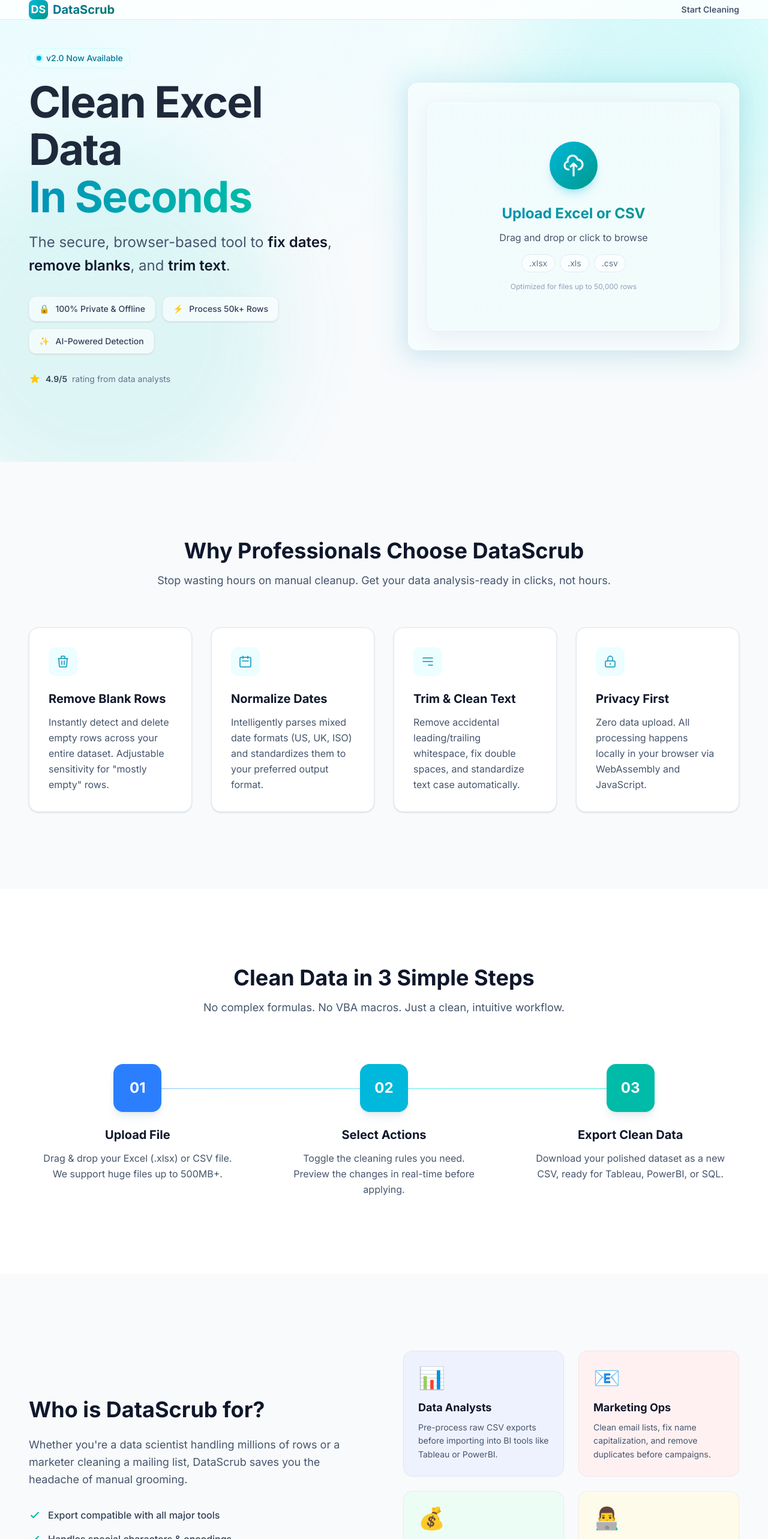
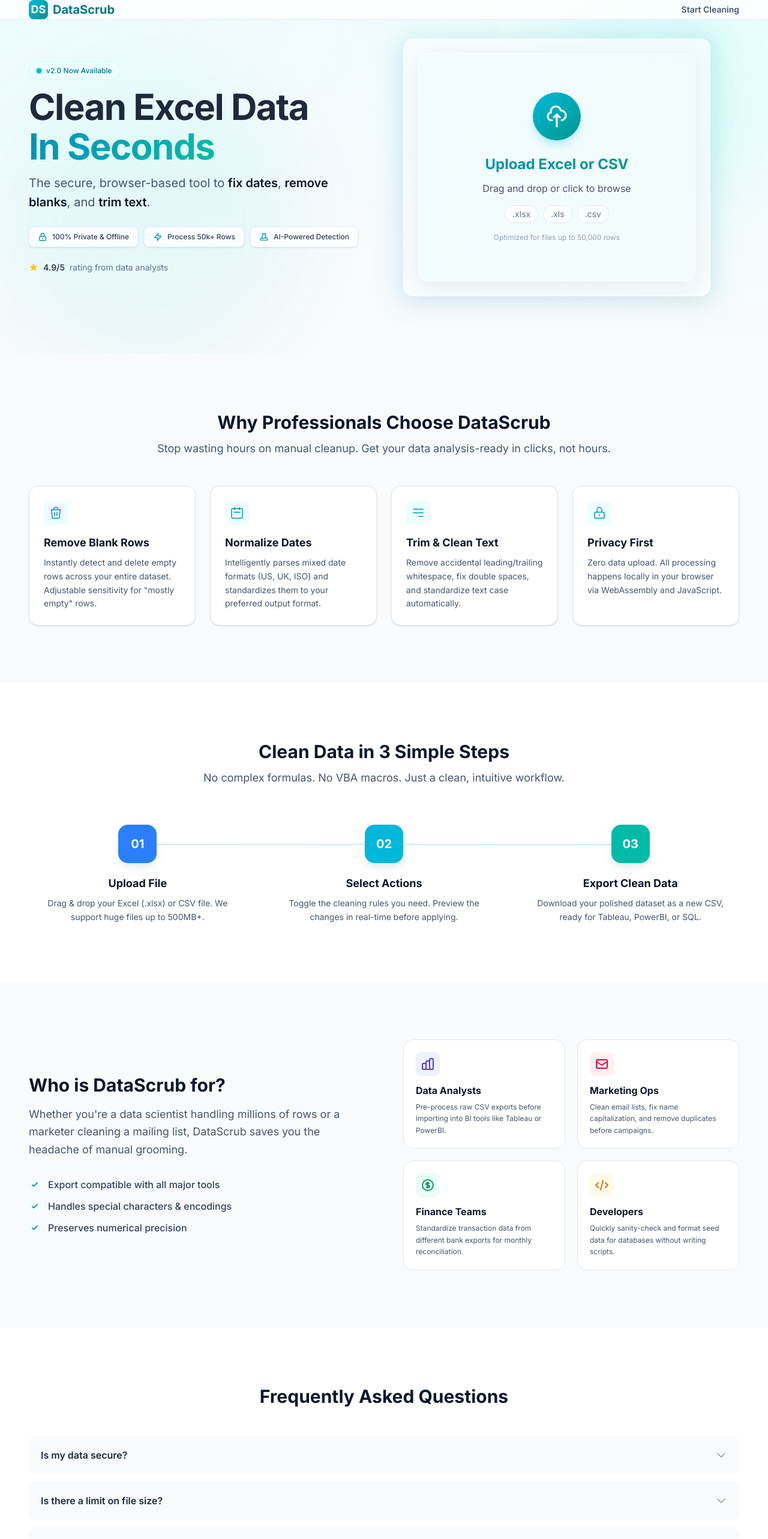
Before and after one commit to theGoodB0rg/Excel_Clean, a React (Vite) app: page / in a window 1280 px wide. Shown: the top 2566 px of the page at 60% size. Built offline with nearby package versions, Linux system fonts and the light colour scheme.

Commit message:
Refine UI: Reduce padding and replace emojis with SVG icons

```diff
--- a/src/components/landing/FAQ.tsx
+++ b/src/components/landing/FAQ.tsx
@@ -19,24 +19,24 @@
     ];
 
     return (
-        <section className="py-20 lg:py-32 bg-white">
-            <div className="container max-w-4xl">
-                <div className="text-center mb-16">
-                    <h2 className="text-3xl md:text-4xl font-bold text-slate-900 mb-4">
+        <section className="py-16 lg:py-24 bg-white">
+            <div className="container max-w-3xl">
+                <div className="text-center mb-12">
+                    <h2 className="text-3xl md:text-3xl font-bold text-slate-900 mb-3">
                         Frequently Asked Questions
                     </h2>
                 </div>
 
-                <div className="space-y-4">
+                <div className="space-y-3">
                     {faqs.map((faq) => (
-                        <details key={faq.q} className="group bg-slate-50 rounded-2xl open:bg-white open:shadow-lg open:ring-1 open:ring-black/5 transition-all duration-300">
-                            <summary className="flex items-center justify-between p-6 cursor-pointer font-semibold text-lg text-slate-800 select-none">
+                        <details key={faq.q} className="group bg-slate-50 rounded-xl open:bg-white open:shadow-lg open:ring-1 open:ring-black/5 transition-all duration-300">
+                            <summary className="flex items-center justify-between p-5 cursor-pointer font-semibold text-base text-slate-800 select-none">
                                 {faq.q}
                                 <svg className="w-5 h-5 text-slate-400 transform group-open:rotate-180 transition-transform duration-300" fill="none" viewBox="0 0 24 24" stroke="currentColor" strokeWidth={2}>
                                     <path strokeLinecap="round" strokeLinejoin="round" d="M19 9l-7 7-7-7" />
                                 </svg>
                             </summary>
-                            <div className="px-6 pb-6 pt-0 text-slate-600 leading-relaxed">
+                            <div className="px-5 pb-5 pt-0 text-slate-600 text-sm leading-relaxed">
                                 {faq.a}
                             </div>
                         </details>
--- a/src/components/landing/Features.tsx
+++ b/src/components/landing/Features.tsx
@@ -39,10 +39,10 @@
     ];
 
     return (
-        <section className="py-20 lg:py-32 bg-slate-50 relative">
+        <section className="py-16 lg:py-24 bg-slate-50 relative">
             <div className="container">
-                <div className="text-center max-w-3xl mx-auto mb-16 space-y-4">
-                    <h2 className="text-3xl md:text-4xl font-bold text-slate-900">
+                <div className="text-center max-w-3xl mx-auto mb-12 space-y-3">
+                    <h2 className="text-3xl md:text-3xl font-bold text-slate-900">
                         Why Professionals Choose DataScrub
                     </h2>
                     <p className="text-lg text-slate-600">
@@ -50,14 +50,14 @@
                     </p>
                 </div>
 
-                <div className="grid grid-cols-1 md:grid-cols-2 lg:grid-cols-4 gap-8">
+                <div className="grid grid-cols-1 md:grid-cols-2 lg:grid-cols-4 gap-6">
                     {features.map((feature) => (
-                        <div key={feature.title} className="group p-8 rounded-2xl bg-white border border-slate-200 shadow-sm hover:shadow-xl hover:-translate-y-1 transition-all duration-300">
-                            <div className="w-12 h-12 rounded-xl bg-cyan-50 text-cyan-600 flex items-center justify-center mb-6 group-hover:scale-110 group-hover:bg-cyan-100 transition-all duration-300">
+                        <div key={feature.title} className="group p-6 rounded-2xl bg-white border border-slate-200 shadow-sm hover:shadow-lg hover:-translate-y-1 transition-all duration-300">
+                            <div className="w-10 h-10 rounded-lg bg-cyan-50 text-cyan-600 flex items-center justify-center mb-4 group-hover:scale-110 group-hover:bg-cyan-100 transition-all duration-300">
                                 {feature.icon}
                             </div>
-                            <h3 className="text-xl font-bold text-slate-900 mb-3">{feature.title}</h3>
-                            <p className="text-slate-600 leading-relaxed">
+                            <h3 className="text-lg font-bold text-slate-900 mb-2">{feature.title}</h3>
+                            <p className="text-slate-600 leading-relaxed text-sm">
                                 {feature.desc}
                             </p>
                         </div>
--- a/src/components/landing/Hero.tsx
+++ b/src/components/landing/Hero.tsx
@@ -10,52 +10,73 @@
 
 export function Hero({ onFileSelected, isProcessing, progress, error }: HeroProps) {
     return (
-        <section className="relative w-full pt-12 pb-20 md:pt-20 md:pb-32 overflow-hidden">
-            {/* Background Decor */}
+        <section className="relative w-full pt-8 pb-16 md:pt-16 md:pb-24 overflow-hidden">
+            {/* Background Decor - reduced opacity and size for subtlety */}
             <div className="absolute top-0 left-1/2 -translate-x-1/2 w-full h-full max-w-7xl pointer-events-none z-0">
-                <div className="absolute top-[-10%] right-[-5%] w-[500px] h-[500px] bg-cyan-400/10 rounded-full blur-3xl" />
-                <div className="absolute bottom-[-10%] left-[-10%] w-[600px] h-[600px] bg-teal-400/10 rounded-full blur-3xl" />
+                <div className="absolute top-[-5%] right-[0%] w-[400px] h-[400px] bg-cyan-400/10 rounded-full blur-3xl opacity-60" />
+                <div className="absolute bottom-[-5%] left-[0%] w-[500px] h-[500px] bg-teal-400/10 rounded-full blur-3xl opacity-60" />
             </div>
 
             <div className="container relative z-10">
-                <div className="grid grid-cols-1 lg:grid-cols-2 gap-12 lg:gap-20 items-center">
+                <div className="grid grid-cols-1 lg:grid-cols-2 gap-8 lg:gap-16 items-center">
                     {/* Left: Content */}
-                    <div className="space-y-8 text-center lg:text-left">
-                        <div className="space-y-4">
-                            <div className="inline-flex items-center gap-2 px-3 py-1.5 rounded-full bg-cyan-50 border border-cyan-100 text-cyan-700 text-sm font-medium animate-in fade-in slide-in-from-bottom-4 duration-700">
+                    <div className="space-y-6 text-center lg:text-left">
+                        <div className="space-y-3">
+                            <div className="inline-flex items-center gap-2 px-3 py-1.5 rounded-full bg-cyan-50 border border-cyan-100 text-cyan-700 text-xs font-medium animate-in fade-in slide-in-from-bottom-4 duration-700">
                                 <span className="relative flex h-2 w-2">
                                     <span className="animate-ping absolute inline-flex h-full w-full rounded-full bg-cyan-400 opacity-75"></span>
                                     <span className="relative inline-flex rounded-full h-2 w-2 bg-cyan-500"></span>
                                 </span>
                                 v2.0 Now Available
                             </div>
-                            <h1 className="text-5xl md:text-6xl lg:text-7xl font-extrabold tracking-tight leading-[1.1]">
+                            <h1 className="text-4xl md:text-5xl lg:text-6xl font-extrabold tracking-tight leading-[1.1]">
                                 Clean Excel Data <br className="hidden lg:block" />
                                 <span className="bg-gradient-to-r from-cyan-600 to-teal-500 bg-clip-text text-transparent">
                                     In Seconds
                                 </span>
                             </h1>
-                            <p className="text-xl md:text-2xl text-slate-600 leading-relaxed max-w-2xl mx-auto lg:mx-0">
+                            <p className="text-lg md:text-xl text-slate-600 leading-relaxed max-w-xl mx-auto lg:mx-0">
                                 The secure, browser-based tool to <span className="text-slate-900 font-semibold">fix dates</span>, <span className="text-slate-900 font-semibold">remove blanks</span>, and <span className="text-slate-900 font-semibold">trim text</span>.
                             </p>
                         </div>
 
                         {/* Feature Pills */}
-                        <div className="flex flex-wrap gap-3 justify-center lg:justify-start">
+                        <div className="flex flex-wrap gap-2.5 justify-center lg:justify-start">
                             {[
-                                { icon: '🔒', text: '100% Private & Offline' },
-                                { icon: '⚡', text: 'Process 50k+ Rows' },
-                                { icon: '✨', text: 'AI-Powered Detection' },
+                                {
+                                    icon: (
+                                        <svg className="w-4 h-4" fill="none" viewBox="0 0 24 24" stroke="currentColor" strokeWidth={2}>
+                                            <path strokeLinecap="round" strokeLinejoin="round" d="M12 15v2m-6 4h12a2 2 0 002-2v-6a2 2 0 00-2-2H6a2 2 0 00-2 2v6a2 2 0 002 2zm10-10V7a4 4 0 00-8 0v4h8z" />
+                                        </svg>
+                                    ),
+                                    text: '100% Private & Offline'
+                                },
+                                {
+                                    icon: (
+                                        <svg className="w-4 h-4" fill="none" viewBox="0 0 24 24" stroke="currentColor" strokeWidth={2}>
+                                            <path strokeLinecap="round" strokeLinejoin="round" d="M13 10V3L4 14h7v7l9-11h-7z" />
+                                        </svg>
+                                    ),
+                                    text: 'Process 50k+ Rows'
+                                },
+                                {
+                                    icon: (
+                                        <svg className="w-4 h-4" fill="none" viewBox="0 0 24 24" stroke="currentColor" strokeWidth={2}>
+                                            <path strokeLinecap="round" strokeLinejoin="round" d="M19.428 15.428a2 2 0 00-1.022-.547l-2.384-.477a6 6 0 00-3.86.517l-.318.158a6 6 0 01-3.86.517L6.05 15.21a2 2 0 00-1.806.547M8 4h8l-1 1v5.172a2 2 0 00.586 1.414l5 5c1.26 1.26.367 3.414-1.415 3.414H4.828c-1.782 0-2.674-2.154-1.414-3.414l5-5A2 2 0 009 10.172V5L8 4z" />
+                                        </svg>
+                                    ),
+                                    text: 'AI-Powered Detection'
+                                },
                             ].map((item) => (
-                                <div key={item.text} className="bg-white/60 backdrop-blur-sm border border-slate-200/60 px-4 py-2.5 rounded-xl flex items-center gap-2.5 shadow-sm text-slate-700 text-sm font-medium">
-                                    <span>{item.icon}</span>
+                                <div key={item.text} className="bg-white/70 backdrop-blur-sm border border-slate-200/60 px-3.5 py-2 rounded-lg flex items-center gap-2 shadow-sm text-slate-700 text-xs font-medium hover:bg-white hover:text-cyan-700 transition-colors">
+                                    <span className="text-cyan-600">{item.icon}</span>
                                     {item.text}
                                 </div>
                             ))}
                         </div>
 
                         <div className="flex items-center justify-center lg:justify-start gap-2 text-sm text-slate-500">
-                            <svg className="w-5 h-5 text-yellow-400" fill="currentColor" viewBox="0 0 20 20">
+                            <svg className="w-4 h-4 text-yellow-400" fill="currentColor" viewBox="0 0 20 20">
                                 <path d="M9.049 2.927c.3-.921 1.603-.921 1.902 0l1.07 3.292a1 1 0 00.95.69h3.462c.969 0 1.371 1.24.588 1.81l-2.8 2.034a1 1 0 00-.364 1.118l1.07 3.292c.3.921-.755 1.688-1.54 1.118l-2.8-2.034a1 1 0 00-1.175 0l-2.8 2.034c-.784.57-1.838-.197-1.539-1.118l1.07-3.292a1 1 0 00-.364-1.118L2.98 8.72c-.783-.57-.38-1.81.588-1.81h3.461a1 1 0 00.951-.69l1.07-3.292z" />
                             </svg>
                             <span className="font-semibold text-slate-700">4.9/5</span> rating from data analysts
@@ -63,22 +84,22 @@
                     </div>
 
                     {/* Right: Upload Zone */}
-                    <div className="relative mx-auto w-full max-w-xl lg:mx-0">
-                        <div className="glass-card p-6 md:p-8 shadow-2xl shadow-cyan-900/5 relative z-10 bg-white/80 backdrop-blur-xl border-white/50">
+                    <div className="relative mx-auto w-full max-w-lg lg:mx-0">
+                        <div className="glass-card p-5 md:p-6 shadow-xl shadow-cyan-900/5 relative z-10 bg-white/90 backdrop-blur-xl border-white/60">
                             <DropZone
                                 onFileSelected={onFileSelected}
                                 isProcessing={isProcessing}
                             />
 
                             {isProcessing && (
-                                <div className="mt-6">
+                                <div className="mt-5">
                                     <ProgressBar progress={progress} label="Processing your file..." />
                                 </div>
                             )}
 
                             {error && (
-                                <div className="mt-6 p-4 rounded-xl bg-red-50 text-red-600 border border-red-100 text-sm flex items-start gap-3">
-                                    <svg className="w-5 h-5 shrink-0 mt-0.5" fill="none" viewBox="0 0 24 24" stroke="currentColor">
+                                <div className="mt-5 p-3 rounded-lg bg-red-50 text-red-600 border border-red-100 text-sm flex items-start gap-2">
+                                    <svg className="w-4 h-4 shrink-0 mt-0.5" fill="none" viewBox="0 0 24 24" stroke="currentColor">
                                         <path strokeLinecap="round" strokeLinejoin="round" strokeWidth={2} d="M12 8v4m0 4h.01M21 12a9 9 0 11-18 0 9 9 0 0118 0z" />
                                     </svg>
                                     {error}
@@ -87,7 +108,7 @@
                         </div>
 
                         {/* Decorative blob behind card */}
-                        <div className="absolute -inset-4 bg-gradient-to-r from-cyan-500 to-teal-500 rounded-2xl opacity-10 blur-xl -z-10" />
+                        <div className="absolute -inset-3 bg-gradient-to-r from-cyan-500 to-teal-500 rounded-2xl opacity-10 blur-xl -z-10" />
                     </div>
                 </div>
             </div>
--- a/src/components/landing/HowItWorks.tsx
+++ b/src/components/landing/HowItWorks.tsx
@@ -21,10 +21,10 @@
     ];
 
     return (
-        <section className="py-20 lg:py-32 bg-white">
+        <section className="py-16 lg:py-24 bg-white">
             <div className="container">
-                <div className="text-center mb-20">
-                    <h2 className="text-3xl md:text-4xl font-bold text-slate-900 mb-4">
+                <div className="text-center mb-16">
+                    <h2 className="text-3xl md:text-3xl font-bold text-slate-900 mb-3">
                         Clean Data in 3 Simple Steps
                     </h2>
                     <p className="text-lg text-slate-600">
@@ -32,19 +32,19 @@
                     </p>
                 </div>
 
-                <div className="relative grid grid-cols-1 md:grid-cols-3 gap-12">
+                <div className="relative grid grid-cols-1 md:grid-cols-3 gap-8 lg:gap-12">
                     {/* Connecting Line (Desktop) */}
-                    <div className="hidden md:block absolute top-[2.5rem] left-[16%] right-[16%] h-0.5 bg-slate-100 z-0">
-                        <div className="absolute inset-0 bg-gradient-to-r from-blue-200 via-cyan-200 to-teal-200" />
+                    <div className="hidden md:block absolute top-[2rem] left-[16%] right-[16%] h-0.5 bg-slate-100 z-0">
+                        <div className="absolute inset-0 bg-gradient-to-r from-blue-200 via-cyan-200 to-teal-200 opacity-50" />
                     </div>
 
                     {steps.map((step) => (
                         <div key={step.num} className="relative z-10 flex flex-col items-center text-center">
-                            <div className={`w-20 h-20 rounded-2xl ${step.color} text-white flex items-center justify-center text-2xl font-bold shadow-lg shadow-cyan-900/10 mb-6 group hover:scale-105 transition-transform duration-300`}>
+                            <div className={`w-16 h-16 rounded-2xl ${step.color} text-white flex items-center justify-center text-xl font-bold shadow-lg shadow-cyan-900/10 mb-5 group hover:scale-105 transition-transform duration-300`}>
                                 {step.num}
                             </div>
-                            <h3 className="text-xl font-bold text-slate-900 mb-3">{step.title}</h3>
-                            <p className="text-slate-600 leading-relaxed max-w-xs mx-auto">
+                            <h3 className="text-lg font-bold text-slate-900 mb-2">{step.title}</h3>
+                            <p className="text-sm text-slate-600 leading-relaxed max-w-xs mx-auto">
                                 {step.desc}
                             </p>
                         </div>
--- a/src/components/landing/UseCases.tsx
+++ b/src/components/landing/UseCases.tsx
@@ -2,63 +2,83 @@
     const users = [
         {
             role: 'Data Analysts',
-            emoji: '📊',
-            bg: 'bg-indigo-50',
+            icon: (
+                <svg className="w-6 h-6" fill="none" viewBox="0 0 24 24" stroke="currentColor" strokeWidth={2}>
+                    <path strokeLinecap="round" strokeLinejoin="round" d="M9 19v-6a2 2 0 00-2-2H5a2 2 0 00-2 2v6a2 2 0 002 2h2a2 2 0 002-2zm0 0V9a2 2 0 012-2h2a2 2 0 012 2v10m-6 0a2 2 0 002 2h2a2 2 0 002-2m0 0V5a2 2 0 012-2h2a2 2 0 012 2v14a2 2 0 01-2 2h-2a2 2 0 01-2-2z" />
+                </svg>
+            ),
+            bg: 'bg-indigo-50 text-indigo-600',
             text: 'Pre-process raw CSV exports before importing into BI tools like Tableau or PowerBI.'
         },
         {
             role: 'Marketing Ops',
-            emoji: '📧',
-            bg: 'bg-rose-50',
+            icon: (
+                <svg className="w-6 h-6" fill="none" viewBox="0 0 24 24" stroke="currentColor" strokeWidth={2}>
+                    <path strokeLinecap="round" strokeLinejoin="round" d="M3 8l7.89 5.26a2 2 0 002.22 0L21 8M5 19h14a2 2 0 002-2V7a2 2 0 00-2-2H5a2 2 0 00-2 2v10a2 2 0 002 2z" />
+                </svg>
+            ),
+            bg: 'bg-rose-50 text-rose-600',
             text: 'Clean email lists, fix name capitalization, and remove duplicates before campaigns.'
         },
         {
             role: 'Finance Teams',
-            emoji: '💰',
-            bg: 'bg-emerald-50',
+            icon: (
+                <svg className="w-6 h-6" fill="none" viewBox="0 0 24 24" stroke="currentColor" strokeWidth={2}>
+                    <path strokeLinecap="round" strokeLinejoin="round" d="M12 8c-1.657 0-3 .895-3 2s1.343 2 3 2 3 .895 3 2-1.343 2-3 2m0-8c1.11 0 2.08.402 2.599 1M12 8V7m0 1v8m0 0v1m0-1c-1.11 0-2.08-.402-2.599-1M21 12a9 9 0 11-18 0 9 9 0 0118 0z" />
+                </svg>
+            ),
+            bg: 'bg-emerald-50 text-emerald-600',
             text: 'Standardize transaction data from different bank exports for monthly reconciliation.'
         },
         {
             role: 'Developers',
-            emoji: '👨‍💻',
-            bg: 'bg-amber-50',
+            icon: (
+                <svg className="w-6 h-6" fill="none" viewBox="0 0 24 24" stroke="currentColor" strokeWidth={2}>
+                    <path strokeLinecap="round" strokeLinejoin="round" d="M10 20l4-16m4 4l4 4-4 4M6 16l-4-4 4-4" />
+                </svg>
+            ),
+            bg: 'bg-amber-50 text-amber-600',
             text: 'Quickly sanity-check and format seed data for databases without writing scripts.'
         }
     ];
 
     return (
-        <section className="py-20 lg:py-32 bg-slate-50">
+        <section className="py-16 lg:py-24 bg-slate-50">
             <div className="container">
-                <div className="grid grid-cols-1 lg:grid-cols-2 gap-16 items-center">
+                <div className="grid grid-cols-1 lg:grid-cols-2 gap-12 lg:gap-16 items-center">
                     <div>
-                        <h2 className="text-3xl md:text-4xl font-bold text-slate-900 mb-6">
+                        <h2 className="text-3xl md:text-3xl font-bold text-slate-900 mb-4">
                             Who is DataScrub for?
                         </h2>
                         <p className="text-lg text-slate-600 mb-8 leading-relaxed">
                             Whether you're a data scientist handling millions of rows or a marketer cleaning a mailing list, DataScrub saves you the headache of manual grooming.
                         </p>
-                        <ul className="space-y-4">
+                        <ul className="space-y-3">
                             {[
                                 'Export compatible with all major tools',
                                 'Handles special characters & encodings',
                                 'Preserves numerical precision'
                             ].map(item => (
                                 <li key={item} className="flex items-center gap-3 text-slate-700 font-medium">
-                                    <svg className="w-5 h-5 text-teal-500" fill="none" viewBox="0 0 24 24" stroke="currentColor" strokeWidth={2.5}>
-                                        <path strokeLinecap="round" strokeLinejoin="round" d="M5 13l4 4L19 7" />
-                                    </svg>
+                                    <div className="w-5 h-5 rounded-full bg-teal-50 flex items-center justify-center">
+                                        <svg className="w-3.5 h-3.5 text-teal-600" fill="none" viewBox="0 0 24 24" stroke="currentColor" strokeWidth={3}>
+                                            <path strokeLinecap="round" strokeLinejoin="round" d="M5 13l4 4L19 7" />
+                                        </svg>
+                                    </div>
                                     {item}
                                 </li>
                             ))}
                         </ul>
                     </div>
 
-                    <div className="grid grid-cols-1 sm:grid-cols-2 gap-6">
+                    <div className="grid grid-cols-1 sm:grid-cols-2 gap-5">
                         {users.map((user) => (
-                            <div key={user.role} className={`p-6 rounded-2xl ${user.bg} border border-black/5 hover:shadow-md transition-shadow`}>
-                                <div className="text-4xl mb-4">{user.emoji}</div>
-                                <h3 className="text-lg font-bold text-slate-900 mb-2">{user.role}</h3>
-                                <p className="text-sm text-slate-600 leading-relaxed">
+                            <div key={user.role} className={`p-5 rounded-2xl bg-white border border-slate-200 hover:shadow-md transition-shadow`}>
+                                <div className={`w-10 h-10 rounded-lg ${user.bg} flex items-center justify-center mb-3`}>
+                                    {user.icon}
+                                </div>
+                                <h3 className="text-base font-bold text-slate-900 mb-1.5">{user.role}</h3>
+                                <p className="text-xs text-slate-600 leading-relaxed">
                                     {user.text}
                                 </p>
                             </div>
```
Also changed, not shown: src/components/landing/CTA.tsx (+5 -5 lines).
